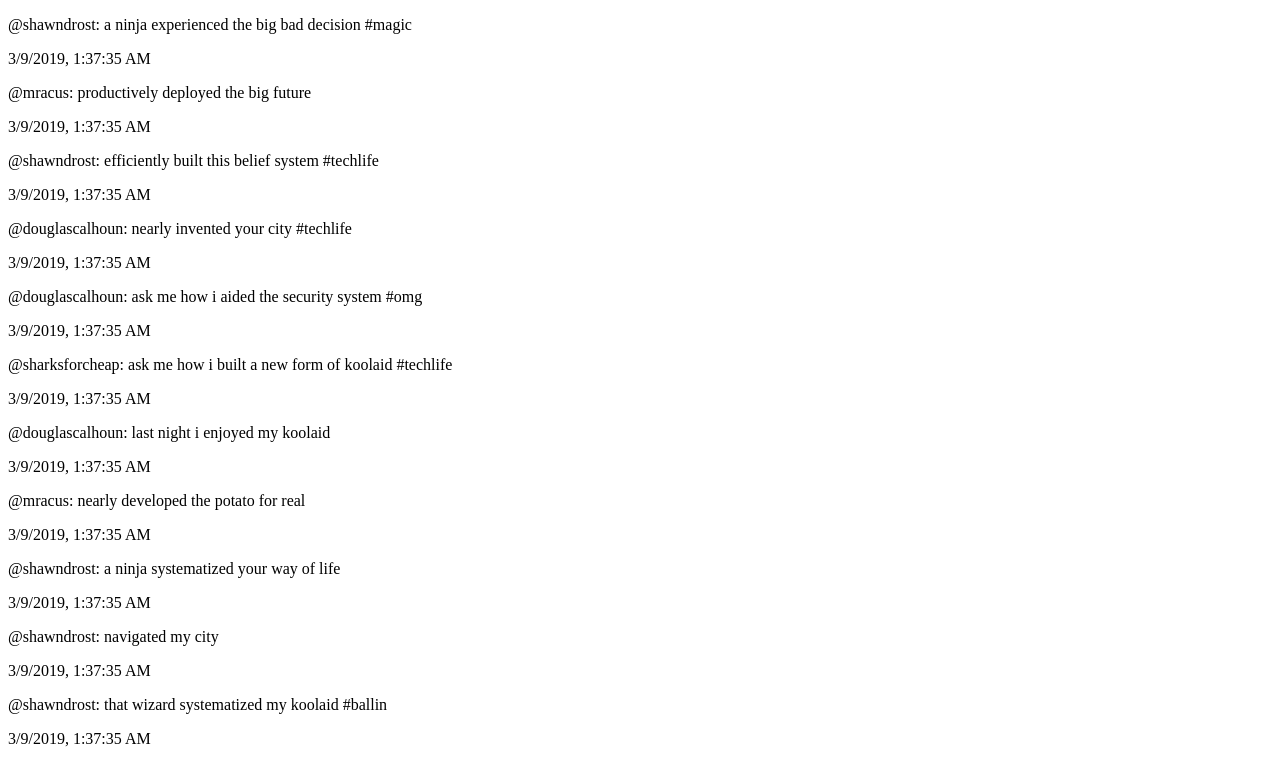
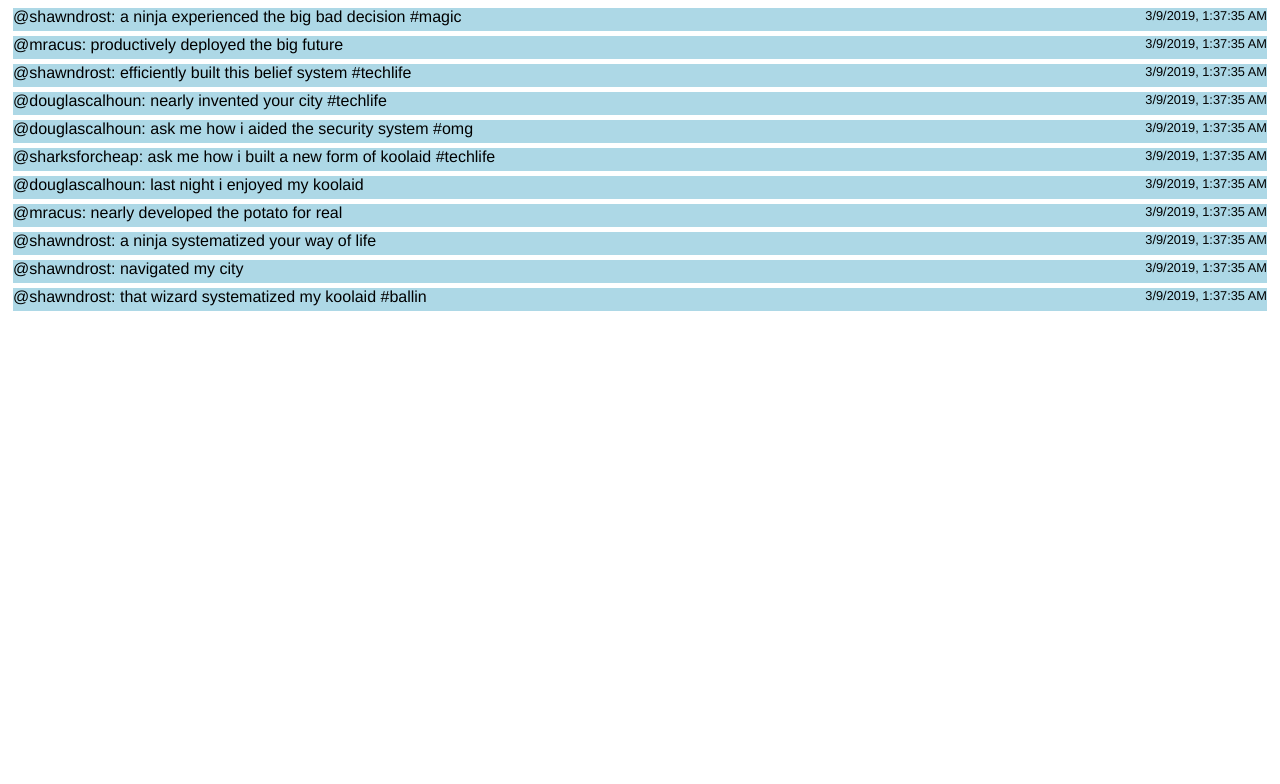
Before and after one commit to LudwigThePig/twiddler, a plain HTML site: page index.html in a window 1280 px wide. Drawn offline with Linux system fonts and the light colour scheme.

Commit message:
Style Changes
Added flexbox to the tweet div, gave a background for development ease, and added helveticaNeue

```diff
--- a/index.css
+++ b/index.css
@@ -0,0 +1,18 @@
+body {
+    font-family: "HelveticaNeue-Light", "Helvetica Neue Light", "Helvetica Neue", Helvetica, Arial, "Lucida Grande", sans-serif;
+    font-weight: 300;
+}
+
+.tweetDiv{
+    background: lightblue;
+    display: flex;
+    justify-content: space-between;
+    margin: 5px;
+
+}
+.tweetDiv p{
+    margin: 0 0 5px 0;
+}
+.tweetDiv span{
+    font-size: .8em;
+}
--- a/index.html
+++ b/index.html
@@ -3,6 +3,7 @@
   <head>
     <script src="jquery.js"></script>
     <script src="data_generator.js"></script>
+    <link rel="stylesheet" href="index.css">
   </head>
   <body>
     <script>
```
